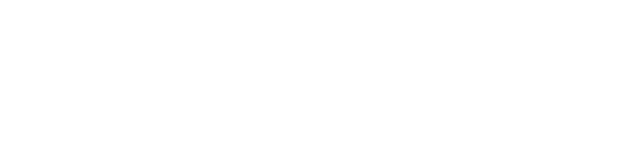
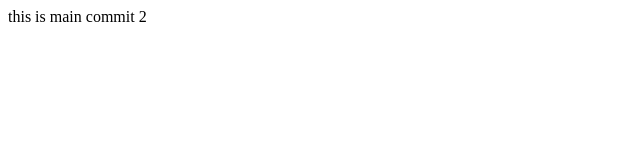
Before and after one commit to minmunui/commit-conflict, a plain HTML site: page index.html in a window 1280 px wide. Shown: the whole page, without its empty margins (0-640 px from the left). Drawn offline with Linux system fonts and the light colour scheme.

Commit message:
main commit 2

```diff
--- a/index.html
+++ b/index.html
@@ -5,6 +5,6 @@
   <title>Title</title>
 </head>
 <body>
-
+this is main commit 2
 </body>
 </html>
```
